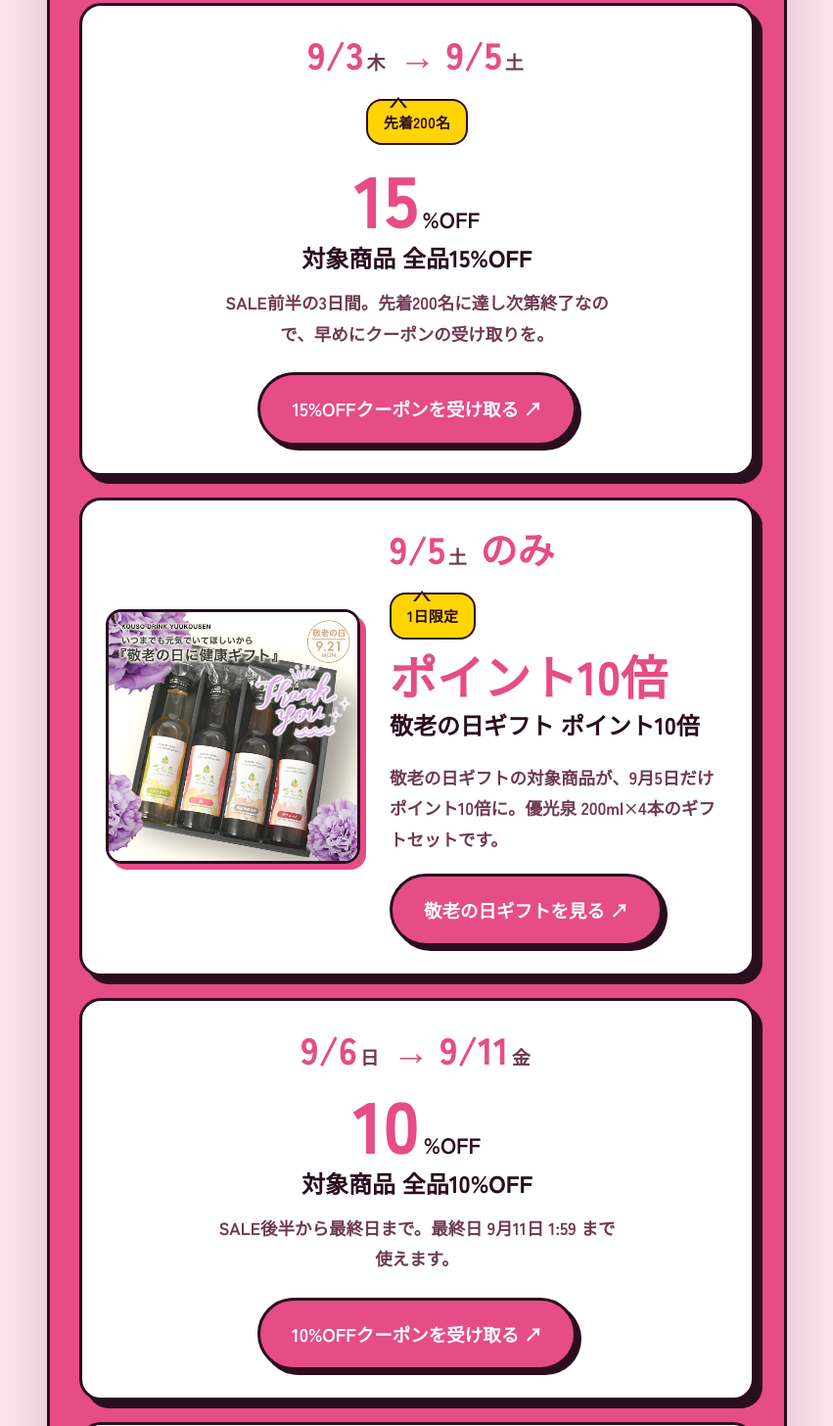
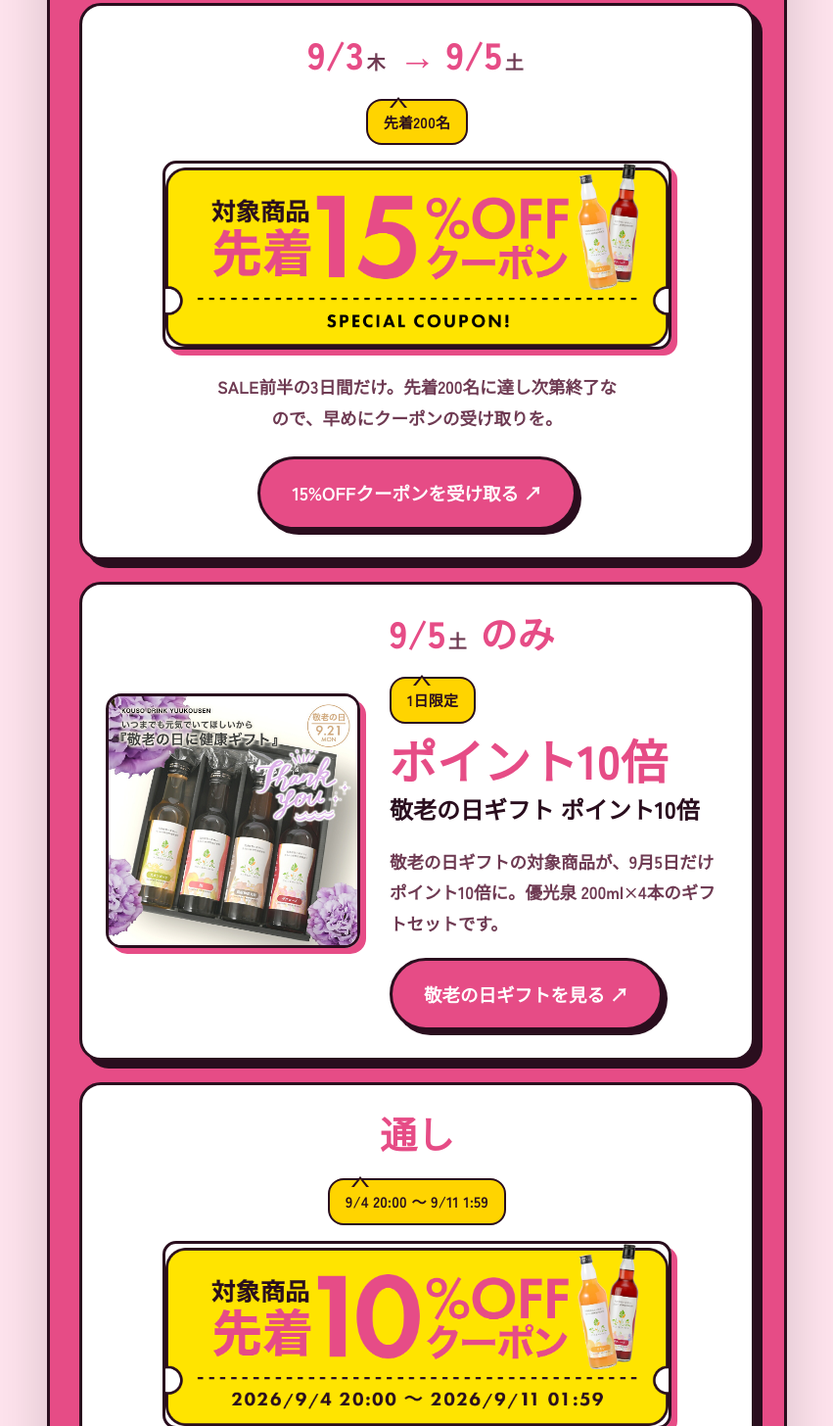
Before and after one commit to greentuushou-arch/danjiki-dojo-ss-guide, a plain HTML site: page index.html in a window 1280 px wide. Shown: the part 3093-4549 px from the top of the page at 98% size, without its empty margins (214-1065 px from the left). Drawn offline with Linux system fonts and the light colour scheme.

Commit message:
content: 10%OFFクーポンを『通し（9/4 20:00〜9/11 1:59）』に修正（先着15%OFFが終了しても困らないよう全期間対応）／15%OFF・10%OFFカードに支給のクーポンバナー画像を掲載し画像からもクーポンへリンク／早見表の10%OFF行を『通し』に

```diff
--- a/index.html
+++ b/index.html
@@ -198,6 +198,13 @@
     border:3px solid var(--ink); border-radius:16px; overflow:hidden; box-shadow:6px 6px 0 var(--pink);
   }
   .coupon .thumb img{ width:100%; aspect-ratio:1/1; object-fit:cover; display:block; }
+  /* 横長のクーポンバナー（画像自体がクーポンリンク） */
+  .coupon .banner{
+    display:block; width:100%; max-width:520px; margin:6px auto 22px;
+    border:3px solid var(--ink); border-radius:14px; overflow:hidden; box-shadow:6px 6px 0 var(--pink);
+  }
+  .coupon .banner img{ width:100%; height:auto; display:block; }
+  .coupon .banner:hover{ box-shadow:3px 3px 0 var(--pink); }
   .coupon .big{
     font-family:var(--font-display); font-weight:900; font-size:clamp(46px,13.5vw,74px);
     line-height:1; color:var(--pink); margin:0 0 8px;
@@ -327,7 +334,7 @@
         <li><a href="#c-fukubukuro"><span class="cwhen num">9/3<span class="s">–6</span></span><span class="cwhat">サブローの日 限定福袋</span><span class="go">→</span></a></li>
         <li><a href="#c-off15"><span class="cwhen num">9/3<span class="s">–5</span></span><span class="cwhat">対象商品 全品15%OFF（先着200名）</span><span class="go">→</span></a></li>
         <li><a href="#c-keirou"><span class="cwhen num">9/5</span><span class="cwhat">敬老の日ギフト ポイント10倍</span><span class="go">→</span></a></li>
-        <li><a href="#c-off10"><span class="cwhen num">9/6<span class="s">–11</span></span><span class="cwhat">対象商品 全品10%OFF</span><span class="go">→</span></a></li>
+        <li><a href="#c-off10"><span class="cwhen num">通し</span><span class="cwhat">対象商品 全品10%OFF（9/4 20:00〜9/11 1:59）</span><span class="go">→</span></a></li>
         <li><a href="#c-kuwa"><span class="cwhen num">9/10</span><span class="cwhat">くわタブレット 3袋以上で30%OFF</span><span class="go">→</span></a></li>
         <li><a href="#allperiod"><span class="cwhen num">通し</span><span class="cwhat">通し企画（1,000円ポッキリ・重ねクーポン）</span><span class="go">→</span></a></li>
       </ol>
@@ -360,9 +367,10 @@
             <span class="cd num">9/3<span class="wd">木</span> → 9/5<span class="wd">土</span></span>
             <span class="badge">先着200名</span>
           </div>
-          <p class="big num">15<span class="u">%OFF</span></p>
-          <p class="ttl">対象商品 全品15%OFF</p>
-          <p class="cond">SALE前半の3日間。先着200名に達し次第終了なので、早めにクーポンの受け取りを。</p>
+          <a class="banner" href="https://coupon.rakuten.co.jp/getCoupon?getkey=NVpKQy1VTEdULU1UTUctSjVYUA--&rt=" target="_blank" rel="noopener">
+            <img src="images/coupon15off.png" alt="対象商品 先着15%OFFクーポン SPECIAL COUPON" width="1516" height="551" loading="lazy">
+          </a>
+          <p class="cond">SALE前半の3日間だけ。先着200名に達し次第終了なので、早めにクーポンの受け取りを。</p>
           <div class="cta-row"><a class="cta" href="https://coupon.rakuten.co.jp/getCoupon?getkey=NVpKQy1VTEdULU1UTUctSjVYUA--&rt=" target="_blank" rel="noopener">15%OFFクーポンを受け取る ↗</a></div>
         </div>
 
@@ -380,11 +388,13 @@
 
         <div class="coupon" id="c-off10">
           <div class="cdate">
-            <span class="cd num">9/6<span class="wd">日</span> → 9/11<span class="wd">金</span></span>
+            <span class="cd num">通し</span>
+            <span class="badge">9/4 20:00 〜 9/11 1:59</span>
           </div>
-          <p class="big num">10<span class="u">%OFF</span></p>
-          <p class="ttl">対象商品 全品10%OFF</p>
-          <p class="cond">SALE後半から最終日まで。最終日 9月11日 1:59 まで使えます。</p>
+          <a class="banner" href="https://coupon.rakuten.co.jp/getCoupon?getkey=U0NUQS00SVFXLTBRUjItVUtLSA--&rt=" target="_blank" rel="noopener">
+            <img src="images/coupon10off.png" alt="対象商品 先着10%OFFクーポン 2026/9/4 20:00〜2026/9/11 01:59" width="1516" height="551" loading="lazy">
+          </a>
+          <p class="cond">SALE期間中ずっと使えます。先着の15%OFFが終了しても、こちらでお得にどうぞ。</p>
           <div class="cta-row"><a class="cta" href="https://coupon.rakuten.co.jp/getCoupon?getkey=U0NUQS00SVFXLTBRUjItVUtLSA--&rt=" target="_blank" rel="noopener">10%OFFクーポンを受け取る ↗</a></div>
         </div>
 
```
Also changed, not shown: images/coupon10off.png (added), images/coupon15off.png (added).
